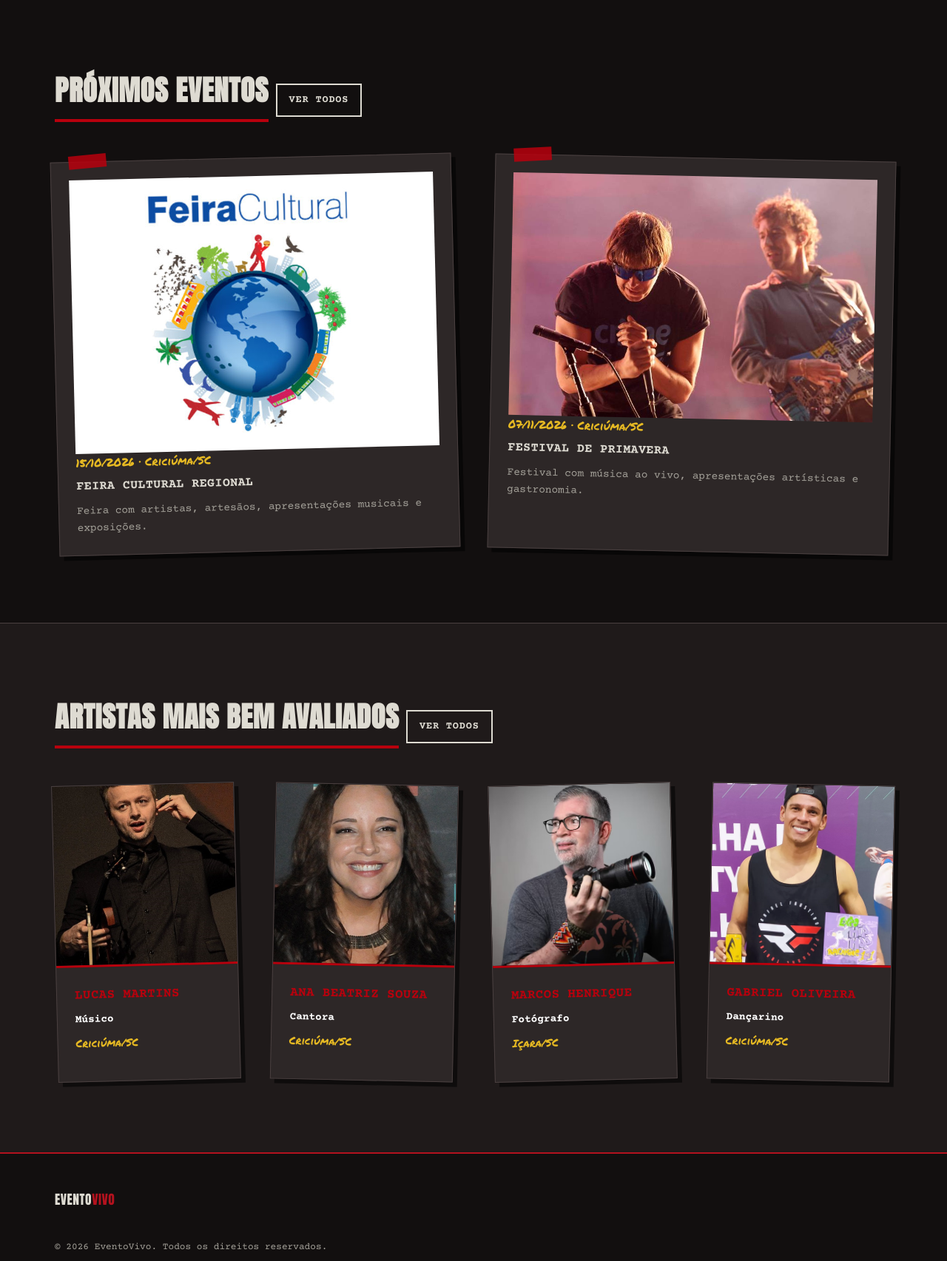
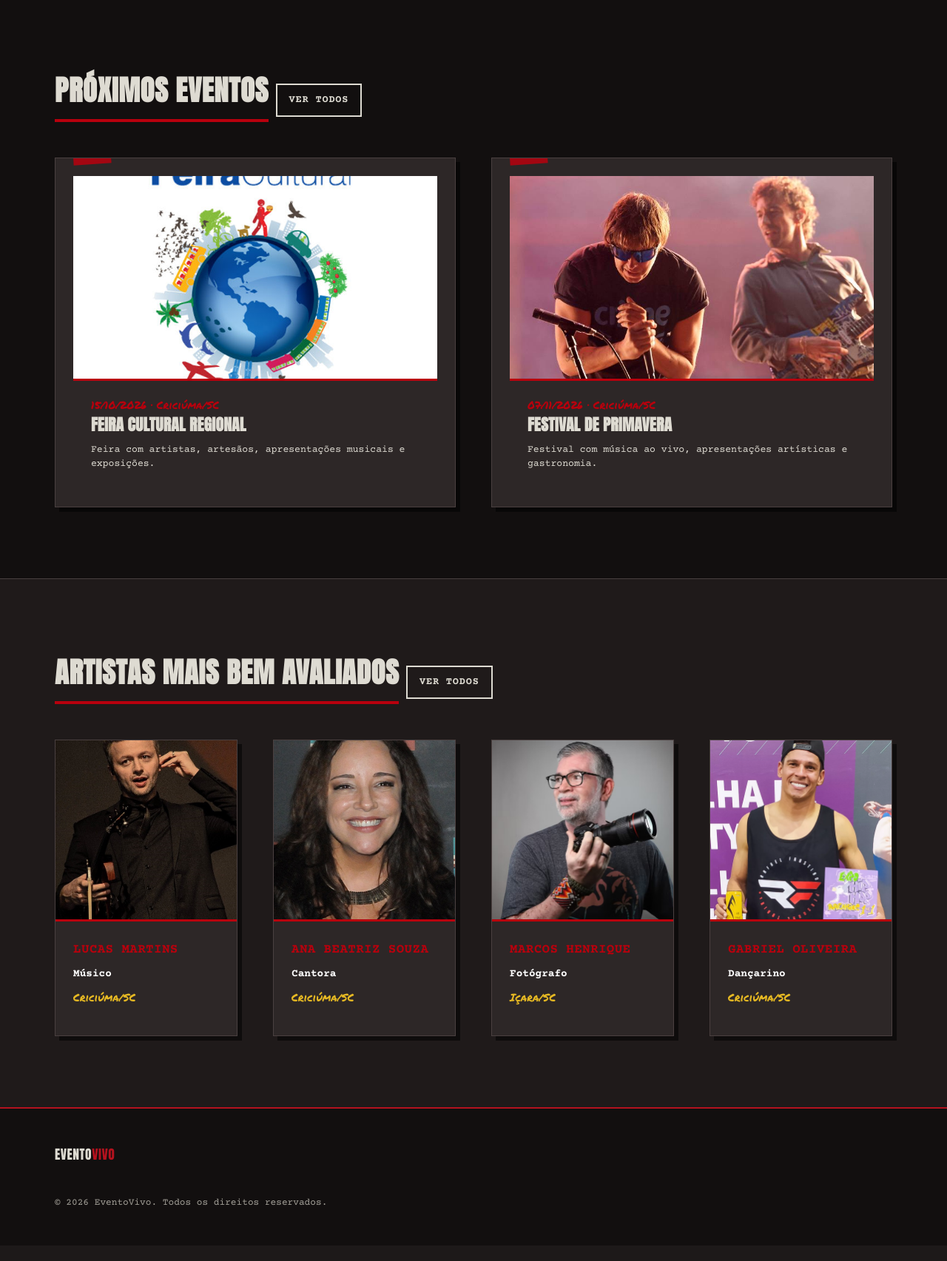
Before and after one commit to viniciusdarosa/EventoVivo---Projeto-final, a PHP site: page /Home.php in a window 1280 px wide. Shown: the part 1182-2887 px from the top of the page at 74% size. After the commit the page ends 2811 px from the top, so only its background shows below. Run offline with PHP 8.4, Linux system fonts and the light colour scheme; data comes from the database, SQL or seed files in the repository.

Commit message:
Correção visual dos cards
Removido o efeito de torto dos cards do home e dos eventos

```diff
--- a/Css/evento_style.css
+++ b/Css/evento_style.css
@@ -274,9 +274,8 @@ h2 {
   box-shadow: var(--shadow-hard);
   transition: transform var(--ease), box-shadow var(--ease);
 }
-.grid .card:nth-child(odd) { transform: rotate(-1.4deg); }
-.grid .card:nth-child(even) { transform: rotate(1.2deg); }
-.grid .card:hover { transform: rotate(0deg); box-shadow: 8px 8px 0 rgba(0,0,0,.55); }
+.grid .card { transform: none; }
+.grid .card:hover { transform: translateY(-2px); box-shadow: 8px 8px 0 rgba(0,0,0,.55); }
 
 
 /* ==========================================================
--- a/Telas/Componentes/cards.php
+++ b/Telas/Componentes/cards.php
@@ -11,6 +11,96 @@
  * Campos esperados: data, local, titulo, desc, imagem (opcional)
  */
 function render_event_card($evento) {
+    static $estilos_inseridos = false;
+
+    if (!$estilos_inseridos) {
+        $estilos_inseridos = true;
+        ?>
+        <style>
+          .event-card {
+            position: relative;
+            display: flex;
+            flex-direction: column;
+            min-width: 0;
+            background: var(--steel);
+            border: 1px solid var(--rule);
+            box-shadow: var(--shadow-hard);
+            overflow: hidden;
+            transition: transform var(--ease), border-color var(--ease), box-shadow var(--ease);
+          }
+
+          .event-card:hover {
+            transform: translateY(-2px);
+            border-color: var(--accent);
+            box-shadow: 8px 8px 0 rgba(0,0,0,.55);
+          }
+
+          .event-card-imagem-wrap {
+            width: 100%;
+            aspect-ratio: 16 / 9;
+            overflow: hidden;
+            background: var(--ink-2);
+            border-bottom: 3px solid var(--accent);
+          }
+
+          .event-card-imagem,
+          .event-card-placeholder {
+            width: 100%;
+            height: 100%;
+            display: block;
+          }
+
+          .event-card-imagem {
+            object-fit: cover;
+            object-position: center;
+          }
+
+          .event-card-placeholder svg {
+            width: 100%;
+            height: 100%;
+            display: block;
+          }
+
+          .event-card-corpo {
+            display: flex;
+            flex-direction: column;
+            flex: 1;
+            padding: var(--sp-3);
+          }
+
+          .event-card .tag {
+            color: var(--accent);
+            font-family: var(--font-mark);
+            font-size: .9rem;
+            line-height: 1.2;
+            margin: 0 0 .45rem;
+          }
+
+          .event-card h3 {
+            font-family: var(--font-display);
+            font-size: 1.35rem;
+            line-height: 1.05;
+            text-transform: uppercase;
+            letter-spacing: .01em;
+            margin: 0 0 .8rem;
+          }
+
+          .event-card .desc {
+            color: var(--paper);
+            font-size: .82rem;
+            line-height: 1.45;
+            margin: 0;
+          }
+
+          @media (max-width: 600px) {
+            .event-card-corpo {
+              padding: var(--sp-2);
+            }
+          }
+        </style>
+        <?php
+    }
+
     $data   = isset($evento['data'])   ? htmlspecialchars($evento['data'])   : '';
     $local  = isset($evento['local'])  ? htmlspecialchars($evento['local'])  : '';
     $titulo = isset($evento['titulo']) ? htmlspecialchars($evento['titulo']) : '';
@@ -21,20 +111,34 @@ function render_event_card($evento) {
     <article class="card event-card">
       <div class="event-card-imagem-wrap">
         <?php if ($temImagem): ?>
-          <img class="event-card-imagem" src="<?php echo $imagem; ?>" alt="Capa do evento <?php echo htmlspecialchars($evento['titulo']); ?>">
+          <img
+            class="event-card-imagem"
+            src="<?php echo $imagem; ?>"
+            alt="Capa do evento <?php echo $titulo; ?>"
+            loading="lazy">
         <?php else: ?>
           <div class="event-card-placeholder">
-            <svg viewBox="0 0 400 225" fill="none" xmlns="http://www.w3.org/2000/svg">
+            <svg viewBox="0 0 400 225" fill="none" xmlns="http://www.w3.org/2000/svg" aria-label="Sem imagem">
               <rect width="400" height="225" fill="#1e1a12"/>
-              <text x="200" y="120" font-family="Arial, sans-serif" font-weight="700" font-size="18" fill="#a89d80" text-anchor="middle">Sem imagem</text>
+              <text x="200" y="120" font-family="Arial, sans-serif" font-weight="700"
+                    font-size="18" fill="#a89d80" text-anchor="middle">Sem imagem</text>
             </svg>
           </div>
         <?php endif; ?>
       </div>
+
       <div class="event-card-corpo">
-        <p class="tag"><?php echo $data; ?> · <?php echo $local; ?></p>
+        <?php if ($data !== '' || $local !== ''): ?>
+          <p class="tag">
+            <?php echo $data; ?><?php echo ($data !== '' && $local !== '') ? ' · ' : ''; ?><?php echo $local; ?>
+          </p>
+        <?php endif; ?>
+
         <h3><?php echo $titulo; ?></h3>
-        <p class="desc"><?php echo $desc; ?></p>
+
+        <?php if ($desc !== ''): ?>
+          <p class="desc"><?php echo $desc; ?></p>
+        <?php endif; ?>
       </div>
     </article>
     <?php
```
Also changed, not shown: Css/style.css (+6 -6 lines).
